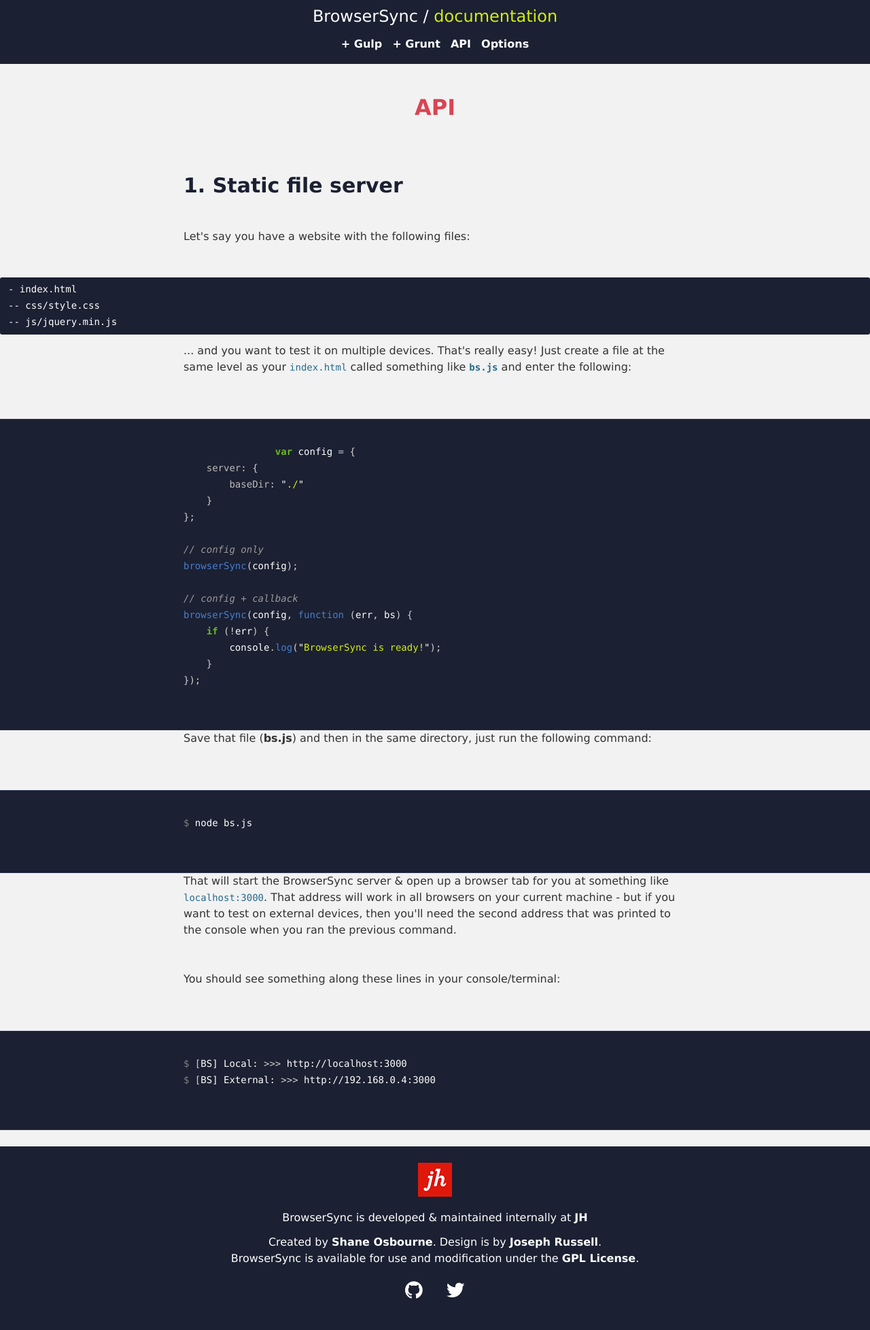
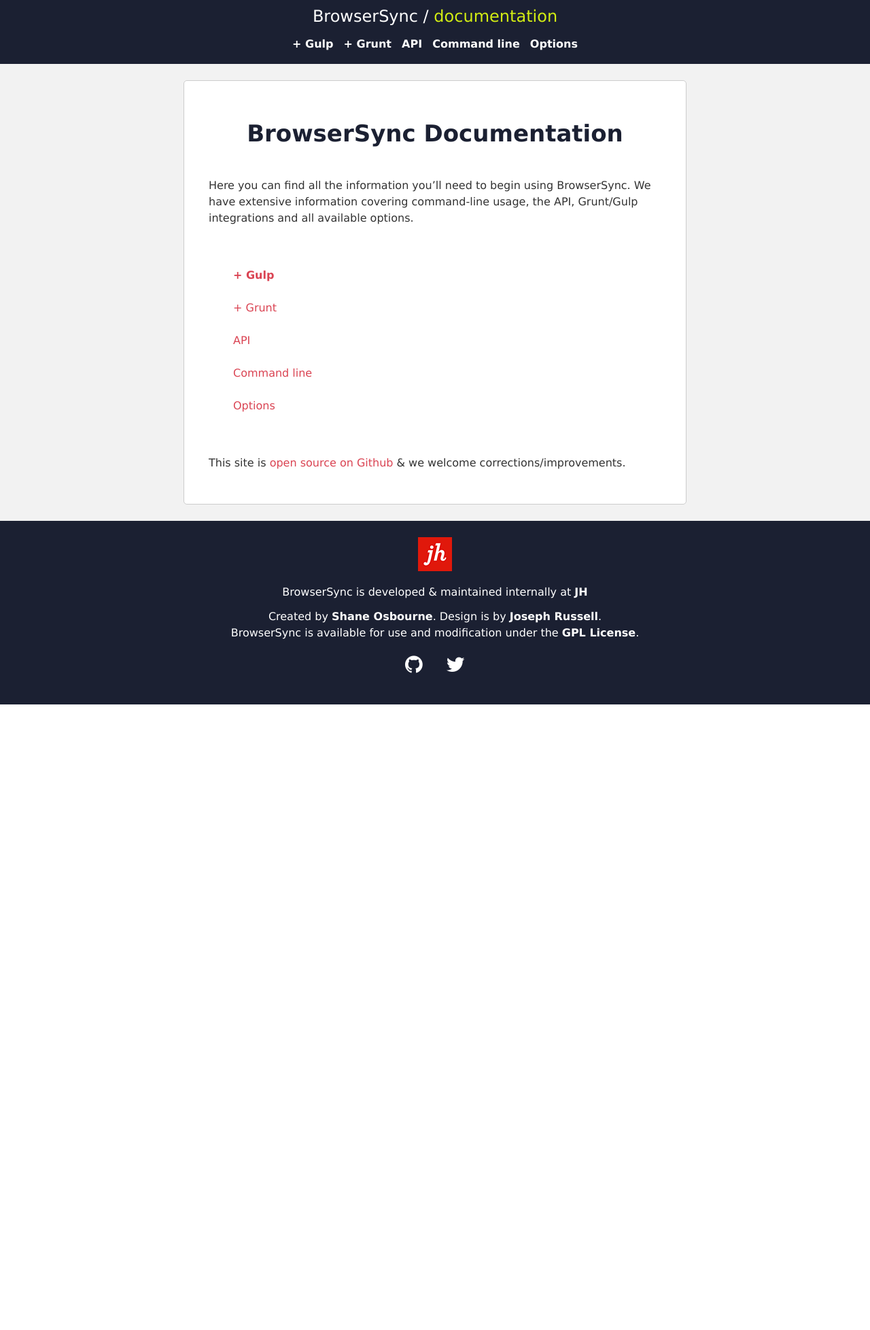
Before and after one commit to susoko/browser-sync-website, a Jekyll site: the page built from docs.md, in a window 1280 px wide. Shown: the whole page at 68% size. Built offline with Jekyll 4.4.1, drawn with Linux system fonts in a browser that asks for light colours; after the commit the page ends 1036 px from its top, so only the background shows below that.

Commit message:
Added Missing Docs files

```diff
--- a/_config.yml
+++ b/_config.yml
@@ -40,6 +40,9 @@
   - page-label: api
     label: "API"
     url: "/docs/api"
+  - page-label: command-line
+    label: "Command line"
+    url: "/docs/command-line"
   - page-label: options
     label: "Options"
     url: "/docs/options"
@@ -50,3 +53,5 @@
   twitter: "https://twitter.com/browsersync"
   npm: "https://npmjs.org/shakyshane/browser-sync"
   gulp: "/docs/gulp"
+  site-github: "https://github.com/shakyShane/browser-sync-website"
+  grunt-github: "https://github.com/shakyShane/grunt-browser-sync"
--- a/_includes/header.html
+++ b/_includes/header.html
@@ -20,7 +20,7 @@
                 {% endfor %}
             </ul>
         {% else %}
-            <h1 class="site-title alt"><a href="/">BrowserSync</a> / <span>documentation</span></h1>
+            <h1 class="site-title alt"><a href="/">BrowserSync</a> / <span><a href="/docs">documentation</a></span></h1>
 
             <ul class="nav--inline docs-nav">
                 {% for link in site.docs-navigation %}
--- a/_layouts/documentation.html
+++ b/_layouts/documentation.html
@@ -1,7 +1,7 @@
 ---
 layout: default
 ---
-<section id="page-top" class="wrapper code-example">
+<section id="page-top" class="wrapper code-example {{page.page-label}}">
     <div class="container">
           <article class="doc-wrapper">
             <h1 class="text--center">{{page.title}}</h1>
--- a/docs.html
+++ /dev/null
@@ -1,59 +0,0 @@
----
-layout: default
-page-label: "docs"
----
-
-<section id="api-usage" class="wrapper code-example">
-
-    <div class="container">
-
-        <h2 class="text--center">API</h2>
-
-        <p class="lede"></p>
-            <h3>1. Static file server</h3>
-            <p>Let's say you have a website with the following files:</p>
-    </div>
-            <div class="code-sample">
-
-            <pre><code>- index.html
--- css/style.css
--- js/jquery.min.js</code></pre>
-            </div>
-    <div class="container">
-
-            <p>... and you want to test it on multiple devices. That's really easy! Just create a file
-            at the same level as your <code>index.html</code> called something like <strong><code>bs.js</code></strong>
-            and enter the following: </p>
-
-    </div>
-            <div class="code-sample">
-
-            {% highlight javascript %}
-                {% include scripts/api/init.js %}
-            {% endhighlight %}
-                </div>
-
-    <div class="container">
-            <p>Save that file (<strong>bs.js</strong>) and then in the same directory, just run the following command:</p>
-    </div>
-            <div class="code-sample">
-
-            {% highlight bash %}
-$ node bs.js
-            {% endhighlight %}
-
-                </div>
-                <div class="container">
-                    <p>That will start the BrowserSync server & open up a browser tab for you at something like <code>localhost:3000</code>. That
-                    address will work in all browsers on your current machine - but if you want to test on external devices, then you'll
-                    need the second address that was printed to the console when you ran the previous command.</p>
-
-                    <p>You should see something along these lines in your console/terminal:</p>
-                </div>
-    <div class="code-sample">
-    {% highlight bash %}
-$ [BS] Local: >>> http://localhost:3000
-$ [BS] External: >>> http://192.168.0.4:3000
-    {% endhighlight %}
-    </div>
-</section>
--- /dev/null
+++ b/docs.md
@@ -0,0 +1,14 @@
+---
+layout: documentation
+page-label: "docs"
+title: "BrowserSync Documentation"
+---
+
+Here you can find all the information you'll need to begin using BrowserSync. We have extensive information covering
+command-line usage, the API, Grunt/Gulp integrations and all available options.
+
+{% for link in site.docs-navigation %}
+- [{{ link.label }}]({{ link.url }})
+{% endfor %}
+
+This site is [open source on Github]({{site.links.site-github}}) & we welcome corrections/improvements.
--- a/gulpfile.js
+++ b/gulpfile.js
@@ -97,6 +97,7 @@
         "_layouts/*.html",
         "_posts/*",
         "docs/*",
+        "*.md",
         "_includes/*",
         "_includes/**/*",
         "_config.yml"
```
Also changed, not shown: _posts/2014-06-29-welcome-to-jekyll.markdown (+30 -12 lines), _scss/theme/_code.scss (+39 -0 lines), _scss/theme/_header.scss (+7 -1 lines), css/core.css (+29 -1 lines), docs/command-line.md (added, +7 -0 lines), docs/grunt.html (deleted, +0 -9 lines), docs/grunt.md (added, +7 -0 lines), docs/gulp.html (deleted, +0 -9 lines), docs/gulp.md (added, +7 -0 lines), docs/options.html (deleted, +0 -9 lines), docs/options.md (added, +7 -0 lines), css/core.min.css.
